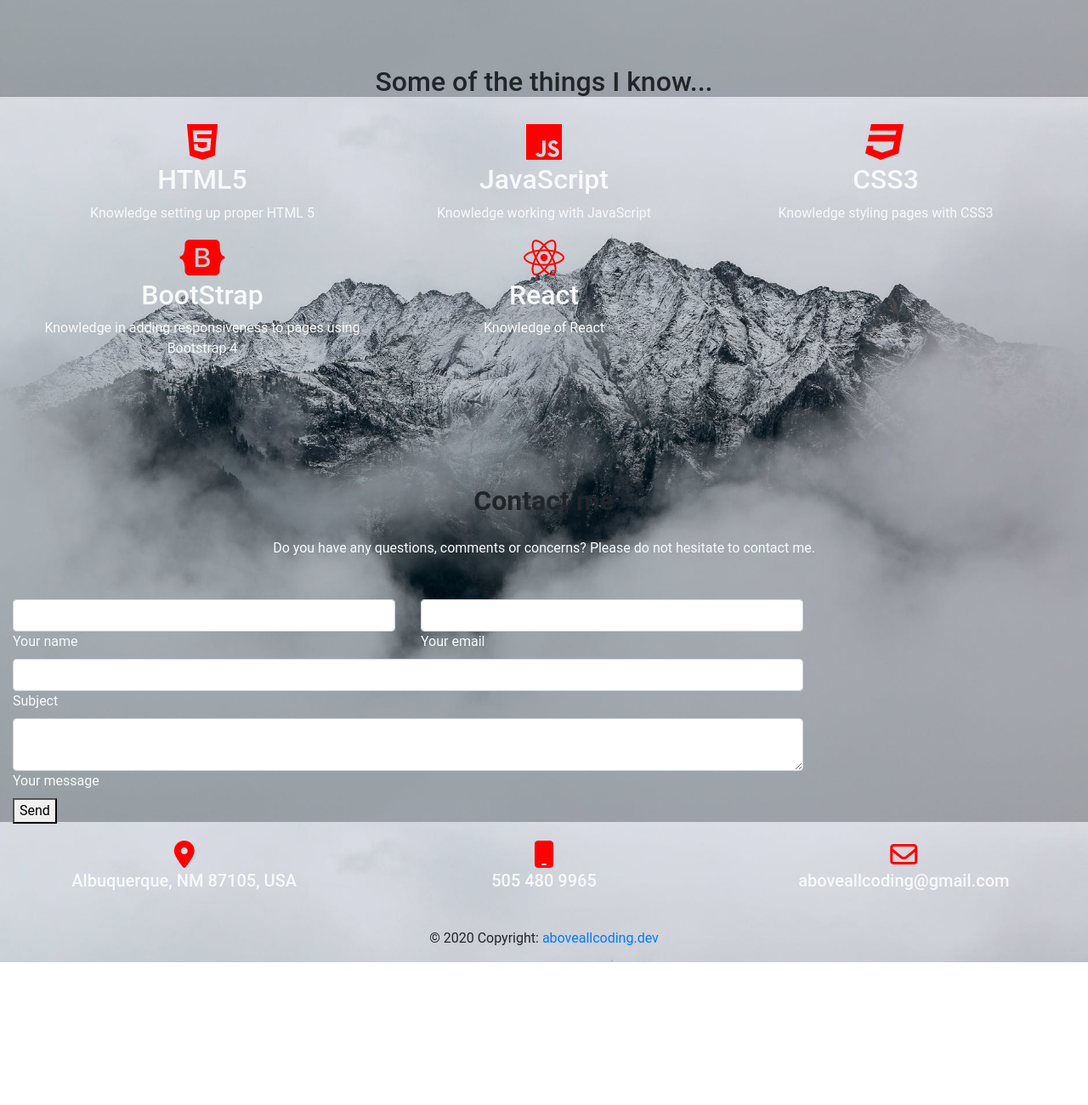
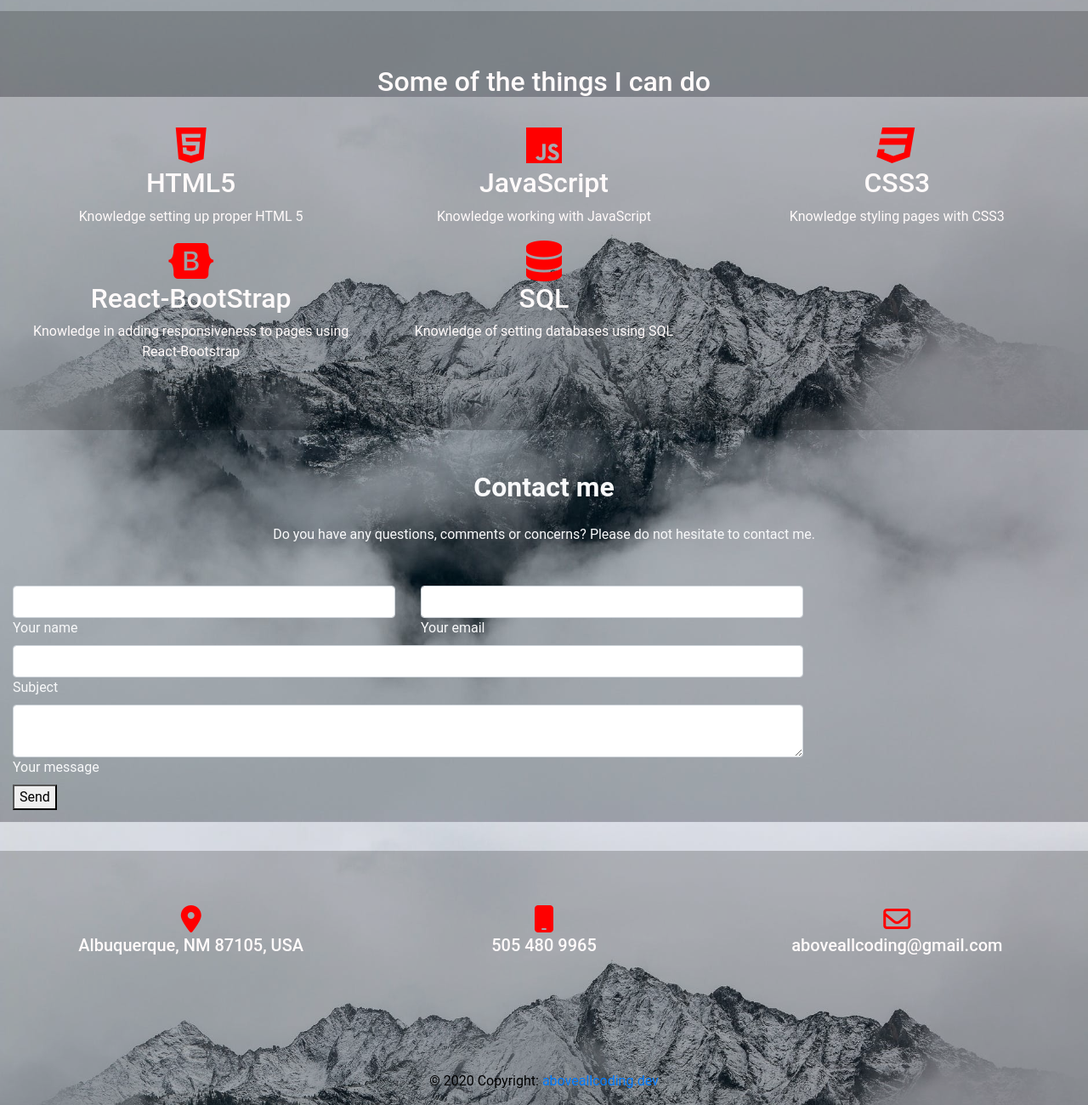
Before and after one commit to ellisoncody24/web-portfolio, a plain HTML site: page public_html/index.html in a window 1280 px wide. Shown: the part 739-2039 px from the top of the page at 85% size. Before the commit the page ends 1871 px from the top, so only its background shows below. Drawn offline with nearby package versions, Linux system fonts and the light colour scheme; some packages are replaced by stand-ins of ours; a script that the page names is missing.

Commit message:
updated entire project, good present point

```diff
--- a/public_html/css/style.css
+++ b/public_html/css/style.css
@@ -48,6 +48,10 @@
 
 
 
+.page-footer{
+    color: black;
+}
+
 .footerIcon {
 
     color: red;
--- a/public_html/index.html
+++ b/public_html/index.html
@@ -42,33 +42,19 @@
 <!-- - Welcome Section-->
 
 <div class="welcomeSection">
-<div class="jumbotron bg-transparent text-left my-5">
-  <h1>Welcome to my page!</h1>
-  <p class="lead mb-0">I have built it, keeping you in mind, to have a glimpse of who I am and to also show off some of the skills I have learned. I really hope you enjoy!</p>
-</div>
+  <div class="jumbotron bg-transparent text-left my-5">
+    <h1>Welcome to my page!</h1>
+    <p class="lead mb-0">I have built it, keeping you in mind, to have a glimpse of who I am and to also show off some of the skills I have learned. I really hope you enjoy!</p>
+  </div>
 </div>
 
 
 
 <!-- - About Me -->
-<!--<div class="about">-->
-<!--  <div class="mb-3">-->
-<!--    <h2 class="text-center">First up, here's just a little about me...</h2>-->
-<!--    <br>-->
-<!--    <h5 class="text-center text-light">My name is Cody Ellison, and I was raised in Albuquerque, New Mexico.-->
-<!--      I have always had a big interest in technology and how it contributes to our very fast changing world.-->
-<!--      My ultimate goal is to hopefully contribute and make a positive difference to that of our modern era.-->
-<!--      With the knowledge I have obtained of the so many great programming languages and also being able to problem-->
-<!--      solve to give the ultimate positive viewing experience to any given audience. Please do feel free to contact me and the bottom-->
-<!--      of this page with any questions, comments, and concerns and I will be greatly honored to respond to any of them.-->
-<!--    </h5>-->
-<!--    <img src="documentation/images/person.png" class="rounded-circle mx-auto d-block" alt="" width="304" height="236">-->
-<!--  </div>-->
-<!--</div>-->
+
 
 <div class="aboutSection my-5">
-<!--<div class="jumbotron bg-transparent text-center my-5">-->
-<div class="mb-3" style="max-width: 850px;">
+<div class="mb-3" style="max-width: 875px;">
   <div class="row no-gutters">
     <div class="col-md-4">
       <img src="documentation/images/person.png" class="card-img" alt="...">
@@ -89,16 +75,14 @@
 </div>
 <!--</div>-->
 
+<!--SKILLS SECTION-->
 
+<div class="welcomeSection">
+  <div class="jumbotron bg-transparent text-left my-5">
+    <h2 class="text-center">Some of the things I can do</h2>
+    <br>
+    <div class="row text-center padding">
 
-
-
-<!--- Skills Section -->
-
-<div class="portfolio jumbotron bg-transparent text-left my-5">
-  <h2 class="text-center">Some of the things I know...</h2>
-  <div class="card-body text-light">
-    <div class="row text-center padding">
       <div class="col-xs-12 col-sm-6 col-md-4">
         <i class="icon fab fa-html5"></i>
         <h2>HTML5</h2>
@@ -116,23 +100,24 @@
       </div>
       <div class="col-xs-12 col-sm-6 col-md-4">
         <i class="icon fab fa-bootstrap"></i>
-        <h2>BootStrap</h2>
-        <p>Knowledge in adding responsiveness to pages using Bootstrap 4</p>
+        <h2>React-BootStrap</h2>
+        <p>Knowledge in adding responsiveness to pages using React-Bootstrap</p>
       </div>
       <div class="col-xs-12 col-sm-6 col-md-4">
-        <i class="icon fab fa-react"></i>
-        <h2>React</h2>
-        <p>Knowledge of React</p>
+        <i class="icon fa fa-database" aria-hidden="true"></i>
+        <h2>SQL</h2>
+        <p>Knowledge of setting databases using SQL </p>
       </div>
     </div>
   </div>
 </div>
 
 
+
 <!--Contact Form-->
 
 <!--Section heading-->
-<h2 class="h1-responsive font-weight-bold text-center my-4">Contact me</h2>
+<h2 class="h1-responsive font-weight-bold text-center my-4 text-light">Contact me</h2>
 <p class="text-center w-responsive mx-auto mb-5 text-light">Do you have any questions, comments or concerns? Please do not hesitate to contact me.</p>
 
 
@@ -174,16 +159,13 @@
 
   </form>
   <div class="text-center text-md-left">
-<!--    <a class="btn btn-primary" onclick="document.getElementById('contact-form').submit();">Send</a>-->
   </div>
   <div id="output-area" class="status"></div>
 </div>
 
 
-
-
-<div class="contact">
-  <div class="card-body text-light">
+<div class="welcomeSection">
+  <div class="jumbotron bg-transparent text-left my-5">
     <div class="row text-center padding">
       <div class="col-xs-12 col-sm-6 col-md-4">
         <i class="footerIcon fas fa-map-marker-alt"></i>
@@ -197,7 +179,6 @@
         <i class="footerIcon envelope far fa-envelope"></i>
         <h5>aboveallcoding@gmail.com</h5>
       </div>
-    </div>
   </div>
 </div>
 
@@ -208,7 +189,7 @@
 
   <!-- Copyright -->
   <div class="footer-copyright text-center py-3">© 2020 Copyright:
-    <a href="https://mdbootstrap.com/"> aboveallcoding.dev</a>
+    <a href="https://www.aboveallcoding.dev/"> aboveallcoding.dev</a>
   </div>
 
 </footer>
```
